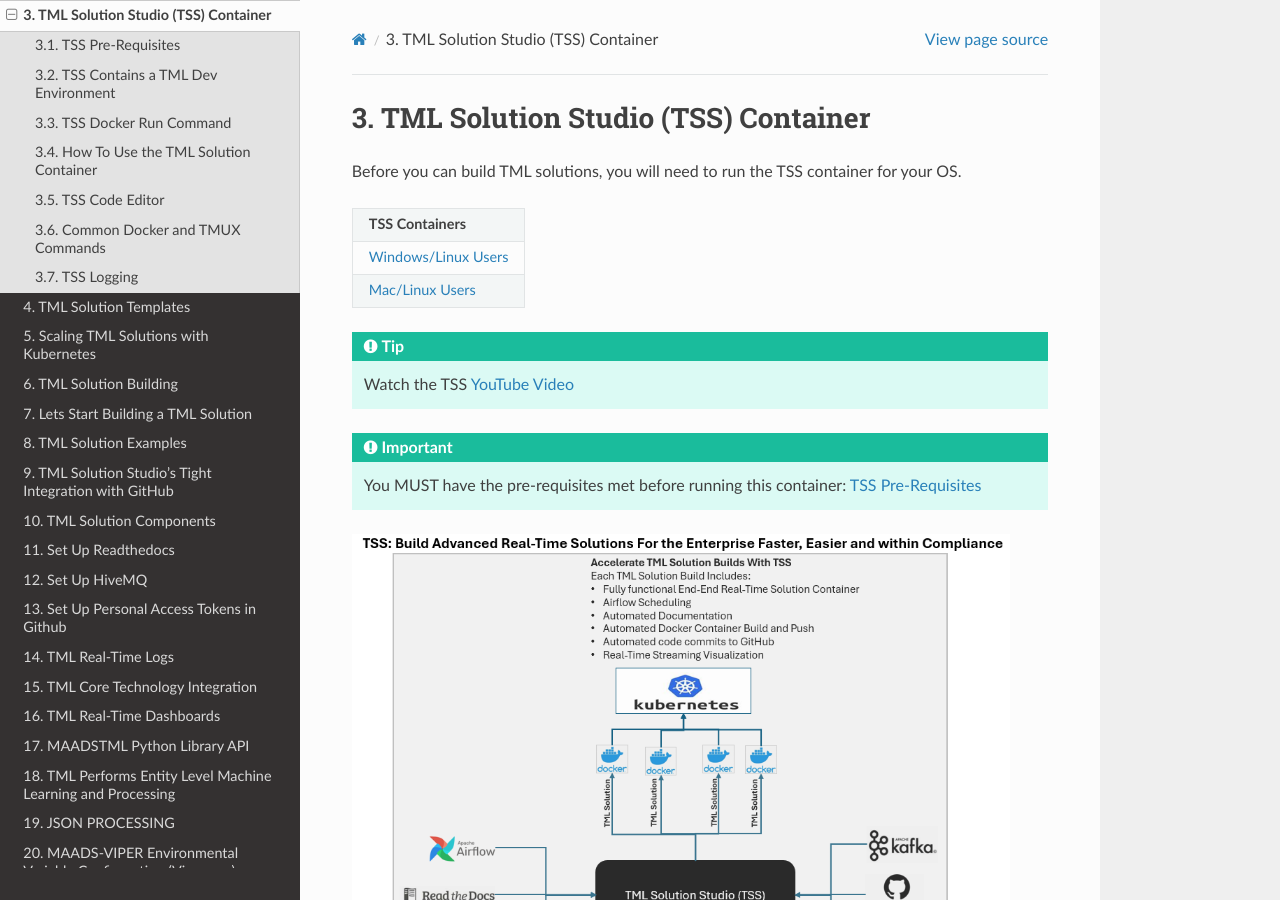
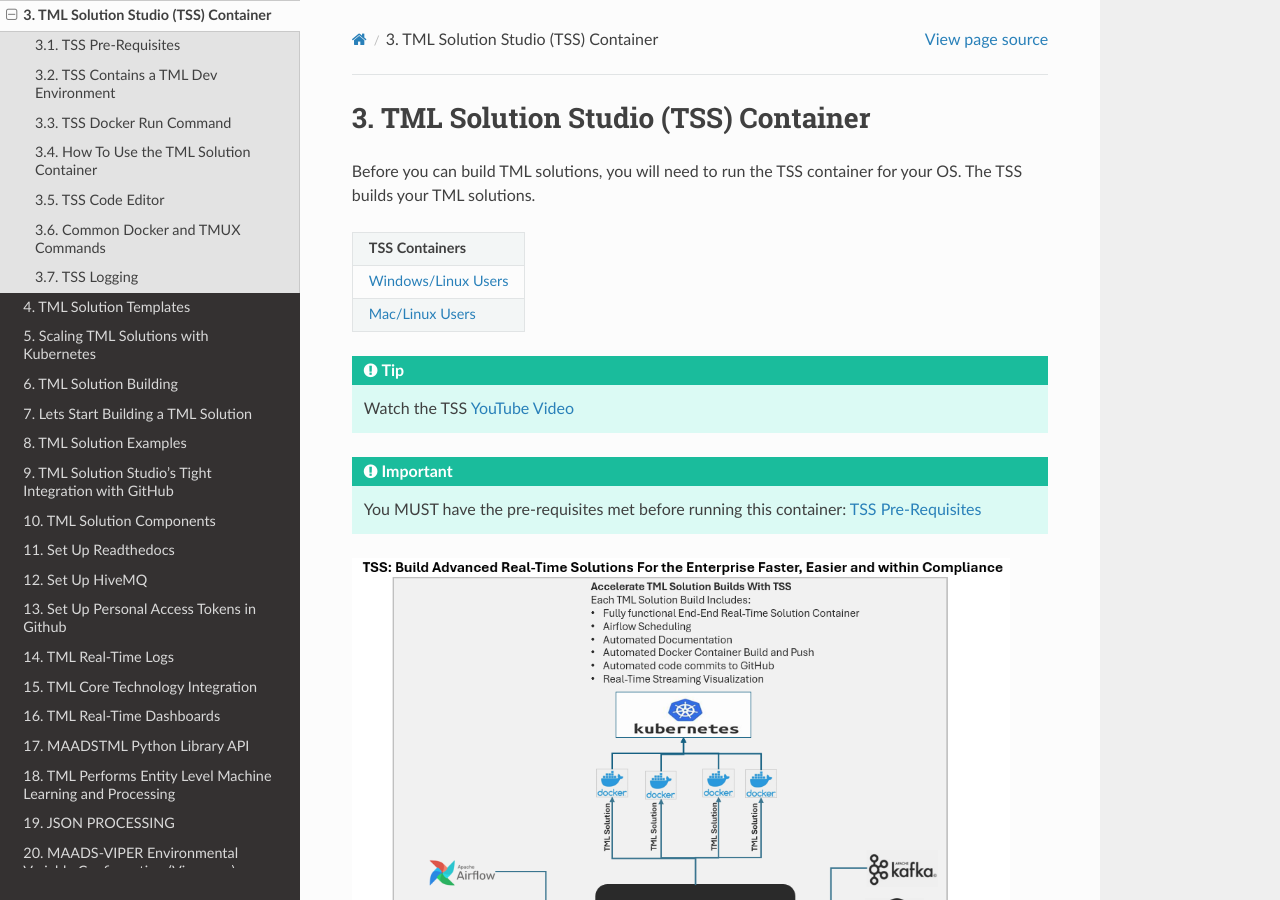
Before and after one commit to smaurice101/readthedocs, a Sphinx documentation site: the page built from docs/source/docker.rst, in a window 1280 px wide and 900 px high. Built offline with Sphinx 7.4.7 and the Read the Docs theme 3.1.0, drawn with Linux system fonts in a browser that asks for light colours.

Commit message:
Update docker.rst

```diff
--- a/docs/source/docker.rst
+++ b/docs/source/docker.rst
@@ -1,7 +1,7 @@
 TML Solution Studio (TSS) Container
 ======================================
 
-Before you can build TML solutions, you will need to run the TSS container for your OS.
+Before you can build TML solutions, you will need to run the TSS container for your OS.  The TSS builds your TML solutions.
 
 .. list-table::
 
```
